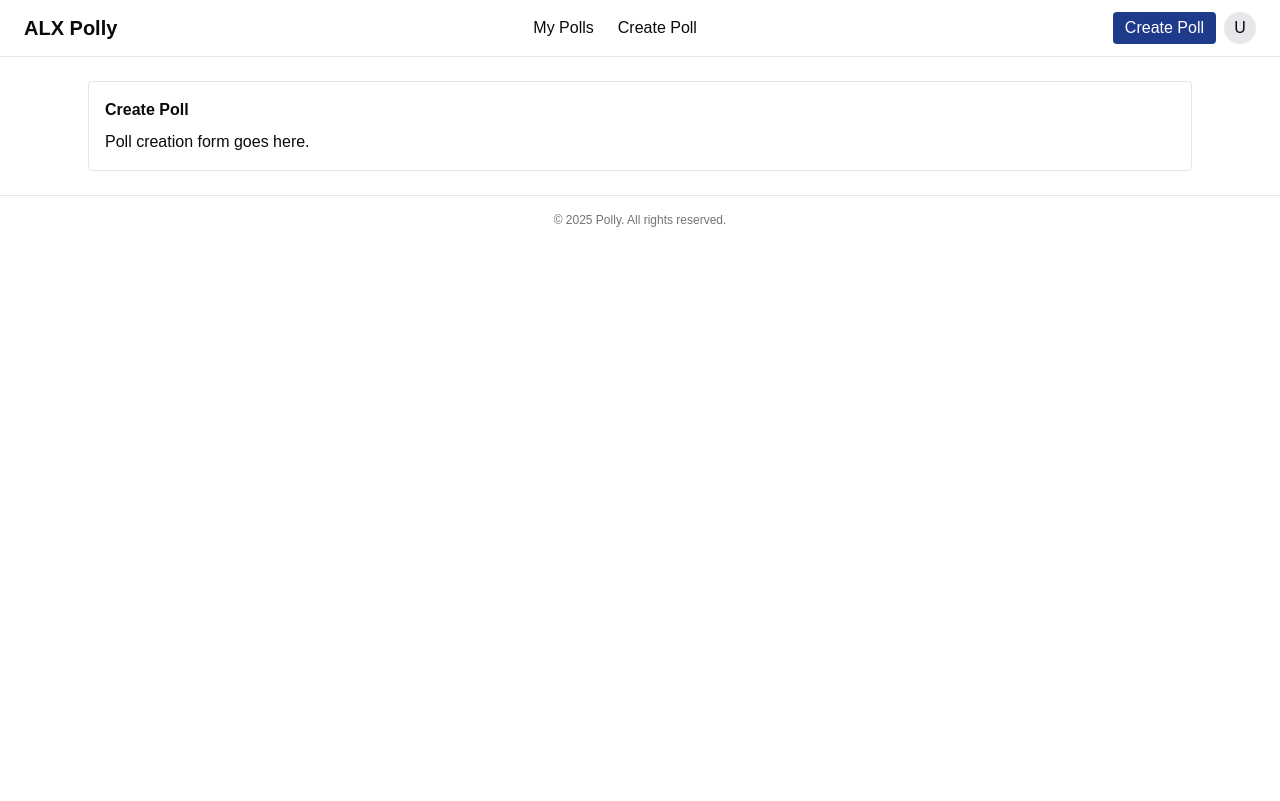
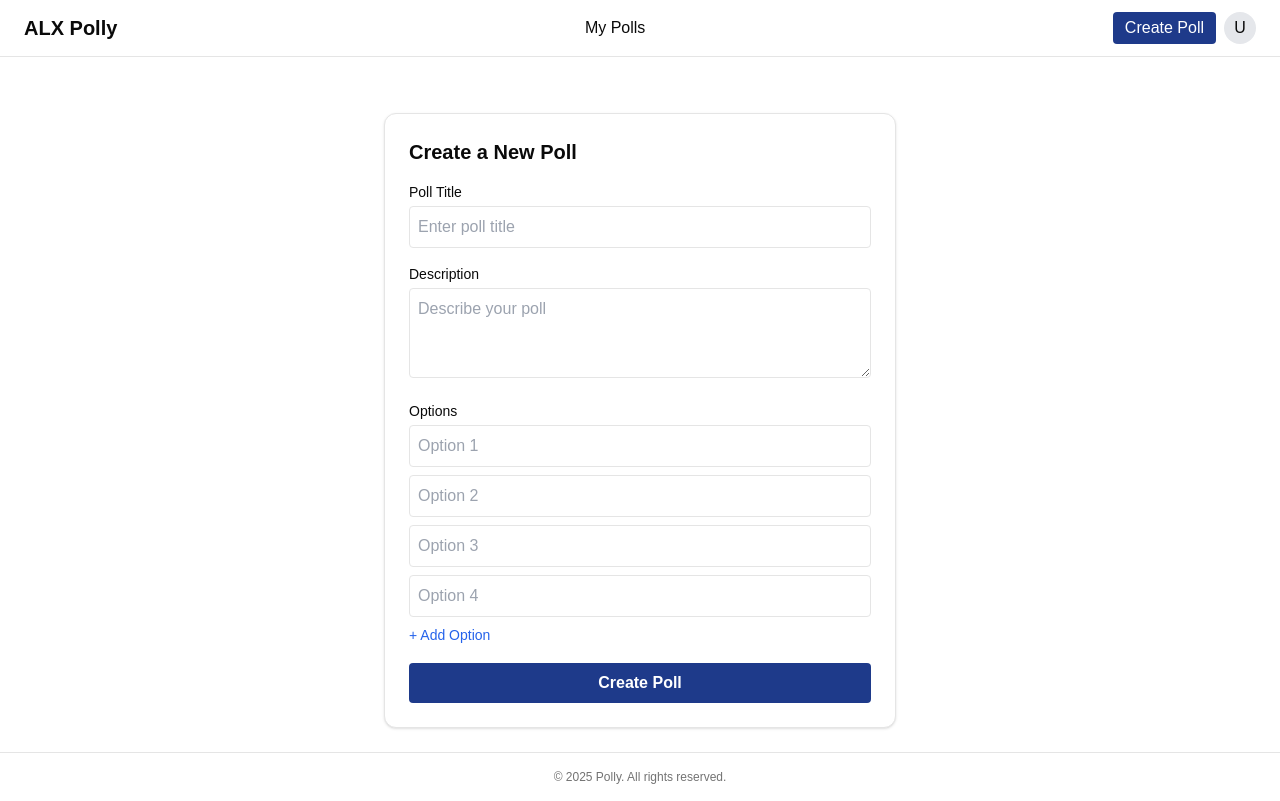
Before and after one commit to emmy-va/alx-polly, a Next.js app: page /polls/new in a window 1280 px wide. Built offline with nearby package versions, Linux system fonts and the light colour scheme.

Commit message:
Populated the PollForm with complete ui, Change all links from button to navLink, and edited the navbar to make it more intuitive

```diff
--- a/app/auth/page.tsx
+++ b/app/auth/page.tsx
@@ -8,7 +8,6 @@ export default function AuthPage() {
       </CardHeader>
       <CardContent>
         {/* TODO: Add login/register forms here */}
-        <p>Login and registration will be available soon.</p>
       </CardContent>
     </Card>
   );
--- a/app/create-poll/page.tsx
+++ b/app/create-poll/page.tsx
@@ -1,4 +1,5 @@
 import { Card, CardContent, CardHeader } from "@/components/ui/card";
+import PollForm from "@/components/PollForm";
 
 export default function CreatePollPage() {
   return (
@@ -7,8 +8,7 @@ export default function CreatePollPage() {
         <h2 className="text-xl font-bold">Create a New Poll</h2>
       </CardHeader>
       <CardContent>
-        {/* TODO: Add poll creation form here */}
-        <p>Poll creation form will be available soon.</p>
+        <PollForm />
       </CardContent>
     </Card>
   );
--- a/app/layout.tsx
+++ b/app/layout.tsx
@@ -30,7 +30,6 @@ export default function RootLayout({
           <span className="font-bold text-xl">ALX Polly</span>
           <nav className="flex gap-6">
             <Link href="/polls" className="hover:underline">My Polls</Link>
-            <Link href="/create-poll" className="hover:underline">Create Poll</Link>
           </nav>
           <div className="flex items-center gap-2">
             {/* Use Link for the button */}
--- a/components/PollForm.tsx
+++ b/components/PollForm.tsx
@@ -1,9 +1,30 @@
+import { Card } from "@/components/ui/card";
+
 export default function PollForm() {
   return (
-    <div className="p-4 border rounded">
-      <h3 className="font-bold mb-2">Create Poll</h3>
-      {/* TODO: Poll creation form */}
-      <p>Poll creation form goes here.</p>
-    </div>
+    <Card className="max-w-lg mx-auto p-6 mt-8">
+      <h3 className="font-bold text-xl mb-4">Create a New Poll</h3>
+      <form className="flex flex-col gap-4">
+        <div>
+          <label className="block text-sm font-medium mb-1">Poll Title</label>
+          <input type="text" className="border p-2 rounded w-full" placeholder="Enter poll title" />
+        </div>
+        <div>
+          <label className="block text-sm font-medium mb-1">Description</label>
+          <textarea className="border p-2 rounded w-full" placeholder="Describe your poll" rows={3} />
+        </div>
+        <div>
+          <label className="block text-sm font-medium mb-1">Options</label>
+          <div className="flex flex-col gap-2">
+            <input type="text" className="border p-2 rounded w-full" placeholder="Option 1" />
+            <input type="text" className="border p-2 rounded w-full" placeholder="Option 2" />
+            <input type="text" className="border p-2 rounded w-full" placeholder="Option 3" />
+            <input type="text" className="border p-2 rounded w-full" placeholder="Option 4" />
+          </div>
+          <button type="button" className="mt-2 text-blue-600 hover:underline text-sm">+ Add Option</button>
+        </div>
+        <button type="submit" className="bg-blue-900 text-white py-2 rounded hover:bg-blue-800 font-semibold">Create Poll</button>
+      </form>
+    </Card>
   );
 }
--- a/components/PollsDashboard.tsx
+++ b/components/PollsDashboard.tsx
@@ -1,4 +1,5 @@
 import { Card } from "@/components/ui/card";
+import Link from "next/link";
 
 const polls = [
   {
@@ -29,7 +30,9 @@ export default function PollsDashboard() {
     <div className="px-8 py-6">
       <div className="flex items-center justify-between mb-6">
         <h1 className="text-2xl font-bold">My Polls</h1>
-        <button className="bg-blue-900 text-white px-4 py-2 rounded hover:bg-blue-800">Create New Poll</button>
+        <Link href="/create-poll" className="bg-blue-900 text-white px-4 py-2 rounded hover:bg-blue-800">
+          Create New Poll
+        </Link>
       </div>
       <div className="grid grid-cols-1 md:grid-cols-3 gap-6">
         {polls.map((poll, idx) => (
```
